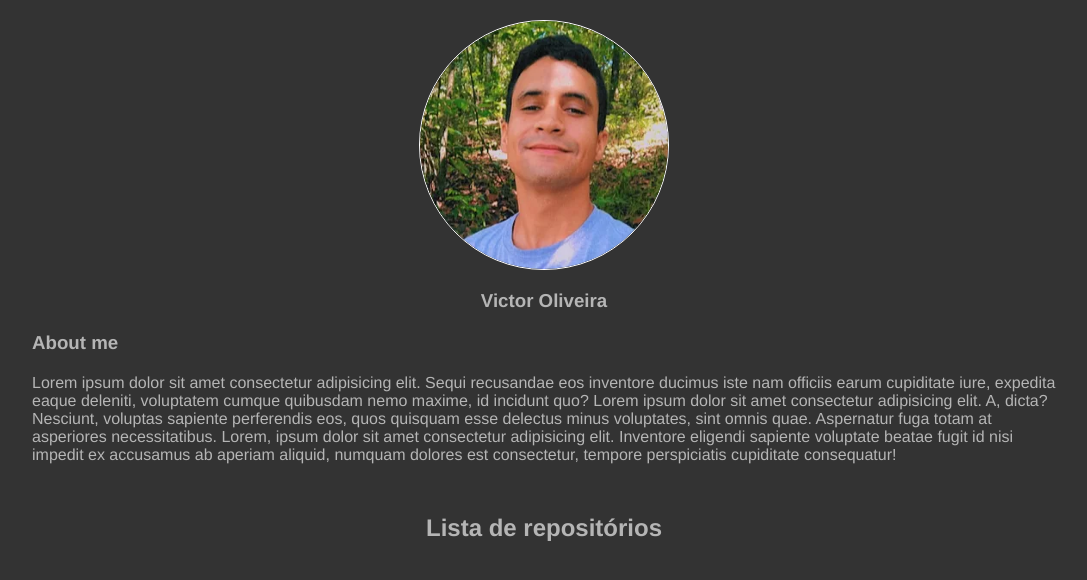
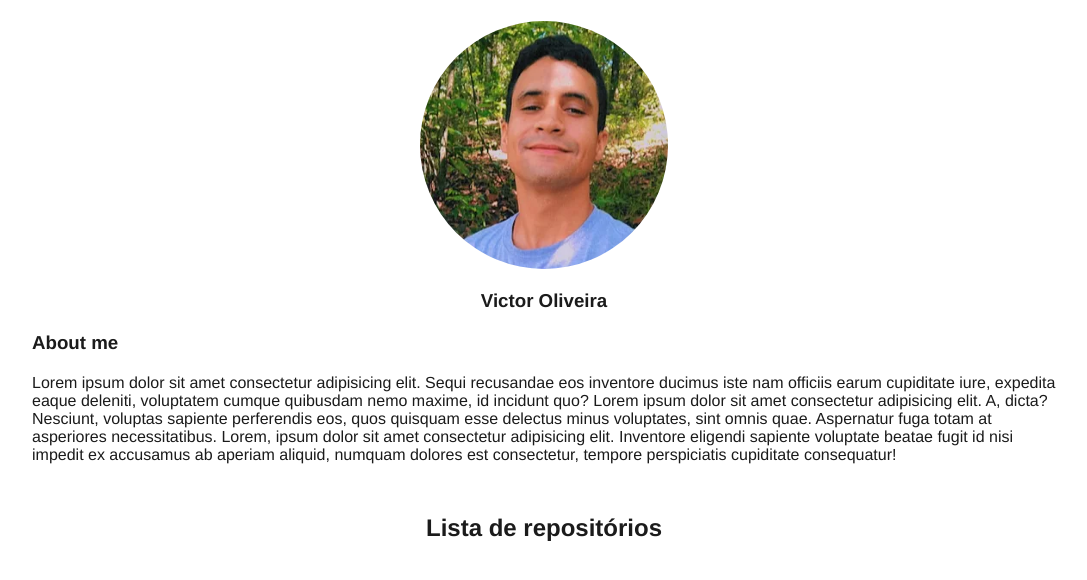
Before and after one commit to victorevh/01-github-explorer, a React app: page / in a window 1280 px wide. Shown: the top 580 px of the page, without its empty margins (96-1183 px from the left). Built offline with nearby package versions, Linux system fonts and the light colour scheme; no server answers.

Commit message:
Adiciona novas cores

```diff
--- a/src/styles/global.scss
+++ b/src/styles/global.scss
@@ -5,10 +5,11 @@
 }
 
 html {
-    --bg:#333333;
+    --bg:#fff;
+    --bg-secondary: #f9f9fb;
     --border-primary: #cfcfd8;
-    --color-headings: #B5B5B5;
-    --color-text: #B5B5B5;
+    --color-headings: #1b1b1b;
+    --color-text: #4e4e4e;
 }
 
 body {
```
